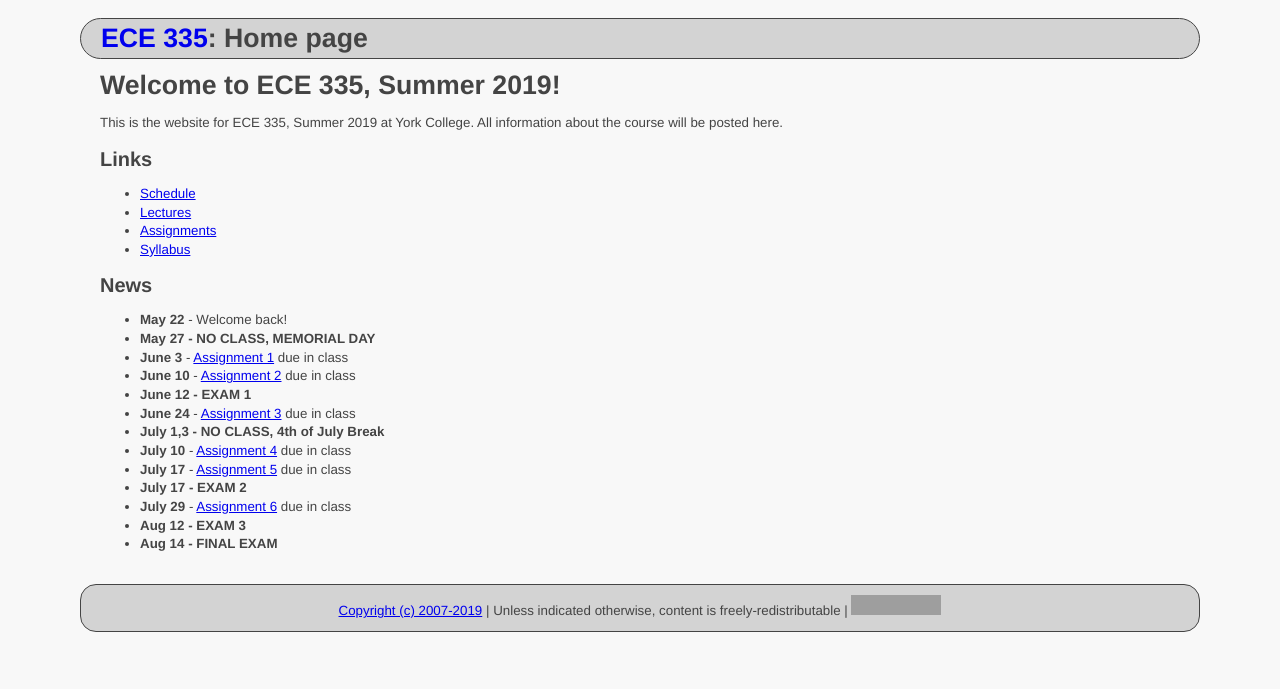
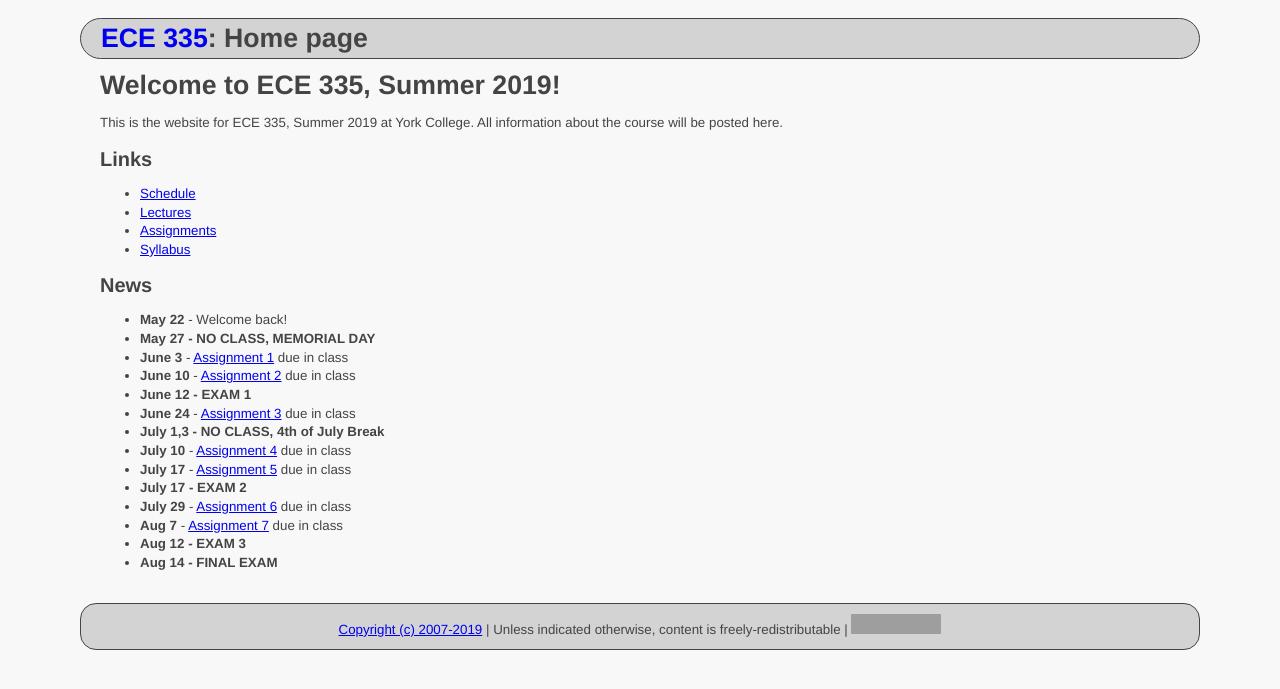
Before and after one commit to ycpcs/ece335-summer2019, a Jekyll site: the page built from index.md, in a window 1280 px wide. Shown: the top 689 px of the page. Built offline with Jekyll 4.4.1, drawn with Linux system fonts in a browser that asks for light colours; grey boxes are pictures that could not be loaded.

Commit message:
update index
update index

```diff
--- a/index.md
+++ b/index.md
@@ -28,5 +28,6 @@ All information about the course will be posted here.
 * **July 17** - [Assignment 5](assign/assign05.html) due in class
 * **July 17 - EXAM 2**
 * **July 29** - [Assignment 6](assign/assign06.html) due in class
+* **Aug 7** - [Assignment 7](assign/assign07.html) due in class
 * **Aug 12 - EXAM 3**
 * **Aug 14 - FINAL EXAM**
```
